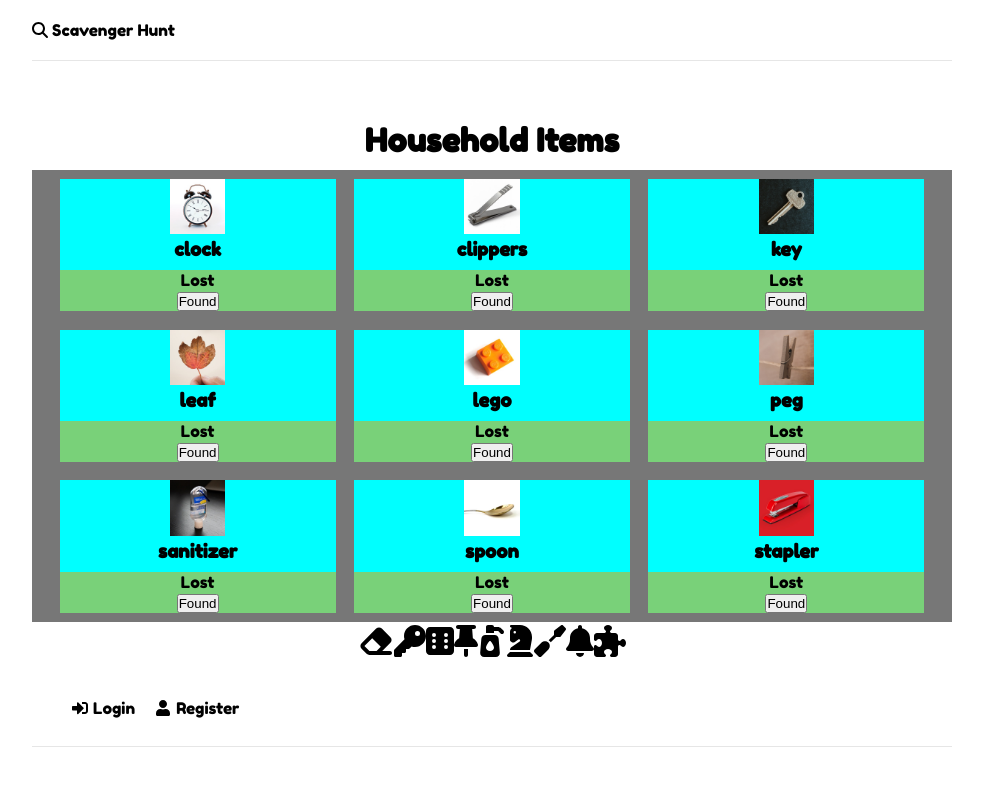
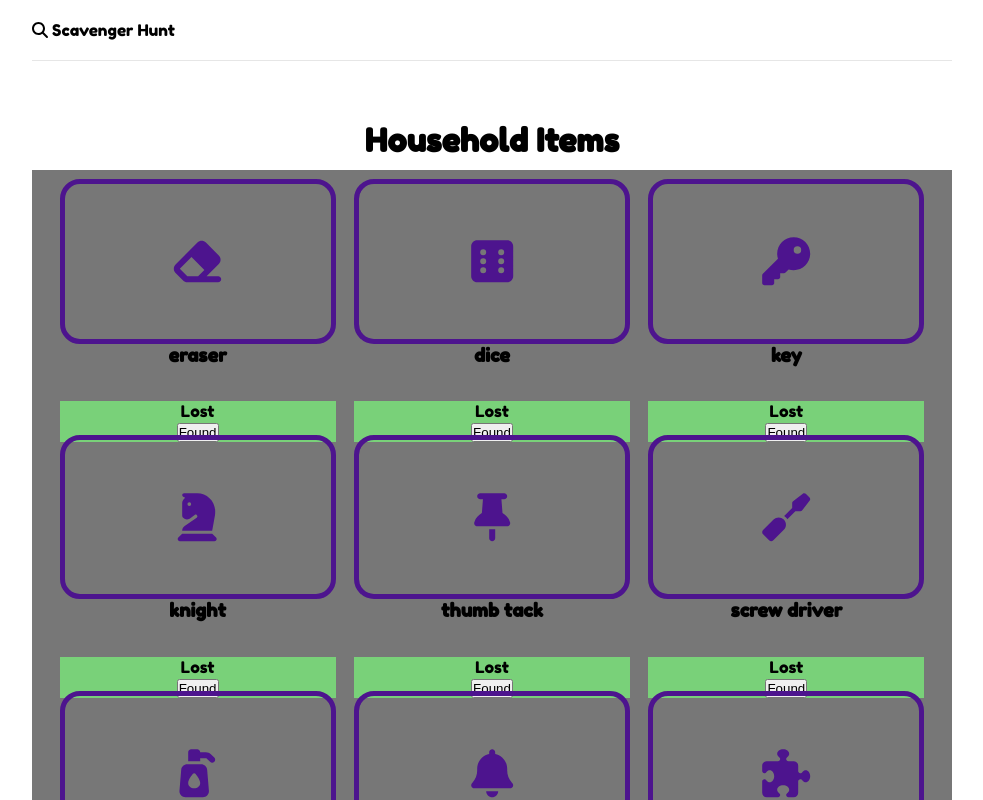
Before and after one commit to ClaytonMcIntosh/scavenger-hunt, a React (Create React App) app in the folder frontend/: page /main in a window 1280 px wide. Shown: the top 800 px of the page, without its empty margins (148-1131 px from the left). Built offline with nearby package versions, Linux system fonts and the light colour scheme; the HTML template or start-up script is replaced by a standard one.

Commit message:
added css styling to card

```diff
--- a/frontend/src/components/Card.jsx
+++ b/frontend/src/components/Card.jsx
@@ -1,6 +1,7 @@
 import React, { useState } from 'react'
 
-const Card = ({ img, heading, found }) => {
+
+const Card = ({ img, heading, found, icon }) => {
 
     const [existence, setExistence] = useState(false)
 
@@ -10,8 +11,12 @@ const Card = ({ img, heading, found }) => {
 
     return (
         <div className='square'>
-            <img className="card-image" src={img} alt="" width="20%" />
+            <div className='icon-box'>
+                <div className='icon'>{icon}</div>
+            </div>
+            <div className='heading-box'>
             <h3>{heading} </h3>
+            </div>
             <div className='found-box'>
                 <span> {existence} </span>
                 {existence === false ? (
@@ -24,12 +29,11 @@ const Card = ({ img, heading, found }) => {
                     </div>
                 )
                 }
+
                 <button onClick={foundItem}> Found </button>
             </div>
+        </div >
 
-
-
-        </div >
     )
 }
 
--- a/frontend/src/components/HuntBox.jsx
+++ b/frontend/src/components/HuntBox.jsx
@@ -1,4 +1,5 @@
 import Card from './Card'
+
 
 const HuntBox = (props) => {
     return (
@@ -7,7 +8,7 @@ const HuntBox = (props) => {
             <div className="square-container">
                 {props.data.map((element) => {
                     return (
-                        <Card key={element.id} img={element.img} heading={element.heading} found={element.found} />
+                        <Card key={element.id} img={element.img} heading={element.heading} found={element.found} icon={element.icon} />
                     );
                 })
                 }
--- a/frontend/src/components/data.js
+++ b/frontend/src/components/data.js
@@ -1,17 +1,20 @@
-
+import { FontAwesomeIcon } from '@fortawesome/react-fontawesome'
+import { faEraser, faKey, faDiceSix, faThumbTack, faPumpSoap, faChessKnight, faScrewdriver, faBell, faPuzzlePiece } from '@fortawesome/free-solid-svg-icons'
 
 const data = [
     {
         id: 1,
         img: require("../assets/img/household/clock.jpg"),
-        heading: 'clock',
+        heading: 'eraser',
+        icon: <FontAwesomeIcon className='fawesome' icon={faEraser} />,
         headerName: 'Household Items',
         found: true
     },
     {
         id: 2,
         img: require("../assets/img/household/clippers.jpg"),
-        heading: 'clippers',
+        heading: 'dice',
+        icon: <FontAwesomeIcon className='fawesome' icon={faDiceSix} />,
         headerName: 'Household Items',
         found: false
     },
@@ -19,27 +22,31 @@ const data = [
         id: 3,
         img: require("../assets/img/household/key.jpg"),
         heading: 'key',
+        icon: <FontAwesomeIcon className='fawesome' icon={faKey} />,
         headerName: 'Household Items',
         found: true
     },
     {
         id: 4,
         img: require("../assets/img/household/leaf.jpg"),
-        heading: 'leaf',
+        heading: 'knight',
+        icon: <FontAwesomeIcon className='fawesome' icon={faChessKnight} />,
         headerName: 'Household Items',
         found: false
     },
     {
         id: 5,
         img: require("../assets/img/household/lego.jpg"),
-        heading: 'lego',
+        heading: 'thumb tack',
+        icon: <FontAwesomeIcon className='fawesome' icon={faThumbTack} />,
         headerName: 'Household Items',
         found: false
     },
     {
         id: 6,
         img: require("../assets/img/household/peg.jpg"),
-        heading: 'peg',
+        heading: 'screw driver',
+        icon: <FontAwesomeIcon className='fawesome' icon={faScrewdriver} />,
         headerName: 'Household Items',
         found: false
     },
@@ -47,20 +54,23 @@ const data = [
         id: 7,
         img: require("../assets/img/household/sanitizer.jpg"),
         heading: 'sanitizer',
+        icon: <FontAwesomeIcon className='fawesome' icon={faPumpSoap} />,
         headerName: 'Household Items',
         found: false
     },
     {
         id: 8,
         img: require("../assets/img/household/spoon.jpg"),
-        heading: 'spoon',
+        heading: 'bell',
+        icon: <FontAwesomeIcon className='fawesome' icon={faBell} />,
         headerName: 'Household Items',
         found: false
     },
     {
         id: 9,
         img: require("../assets/img/household/stapler.jpg"),
-        heading: 'stapler',
+        heading: 'puzzle piece',
+        icon: <FontAwesomeIcon className='fawesome' icon={faPuzzlePiece} />,
         headerName: 'Household Items',
         found: false
     }
--- a/frontend/src/index.css
+++ b/frontend/src/index.css
@@ -115,9 +115,31 @@ h3 {
 }
 
 .square {
-  background-color: aqua;
   margin: 1%;
   width: 30%;
+}
+
+.icon-box {
+  border: var(--Outline) solid 5px;
+  border-radius: 20px;
+
+}
+
+.heading-box {
+  height: 20%;
+}
+
+.fawesome {
+  font-size: 3em;
+  padding: 20%;
+  top: 50%;
+  left: 50%;
+  color: var(--Outline)
+}
+
+.icon {
+  height: 100%;
+  color: var(--Outline)
 }
 
 .found-box {
--- a/frontend/src/pages/Main.jsx
+++ b/frontend/src/pages/Main.jsx
@@ -1,7 +1,7 @@
 import HuntBox from "../components/HuntBox";
 import data from "../components/data";
-import { FontAwesomeIcon } from '@fortawesome/react-fontawesome'
-import { faEraser, faKey, faDiceSix, faThumbTack, faPumpSoap, faChessKnight, faScrewdriver, faBell, faPuzzlePiece } from '@fortawesome/free-solid-svg-icons'
+
+
 
 const Main = () => {
 
@@ -23,18 +23,6 @@ const Main = () => {
 
                 )
             })}
-            <h1>
-                <FontAwesomeIcon icon={faEraser} />
-                <FontAwesomeIcon icon={faKey} />
-                <FontAwesomeIcon icon={faDiceSix} />
-                <FontAwesomeIcon icon={faThumbTack} />
-                <FontAwesomeIcon icon={faPumpSoap} />
-                <FontAwesomeIcon icon={faChessKnight} />
-                <FontAwesomeIcon icon={faScrewdriver} />
-                <FontAwesomeIcon icon={faBell} />
-                <FontAwesomeIcon icon={faPuzzlePiece} />
-
-            </h1>
         </div>
     )
 }
```
Also changed, not shown: frontend/src/assets/img/household/clock.svg (added).
